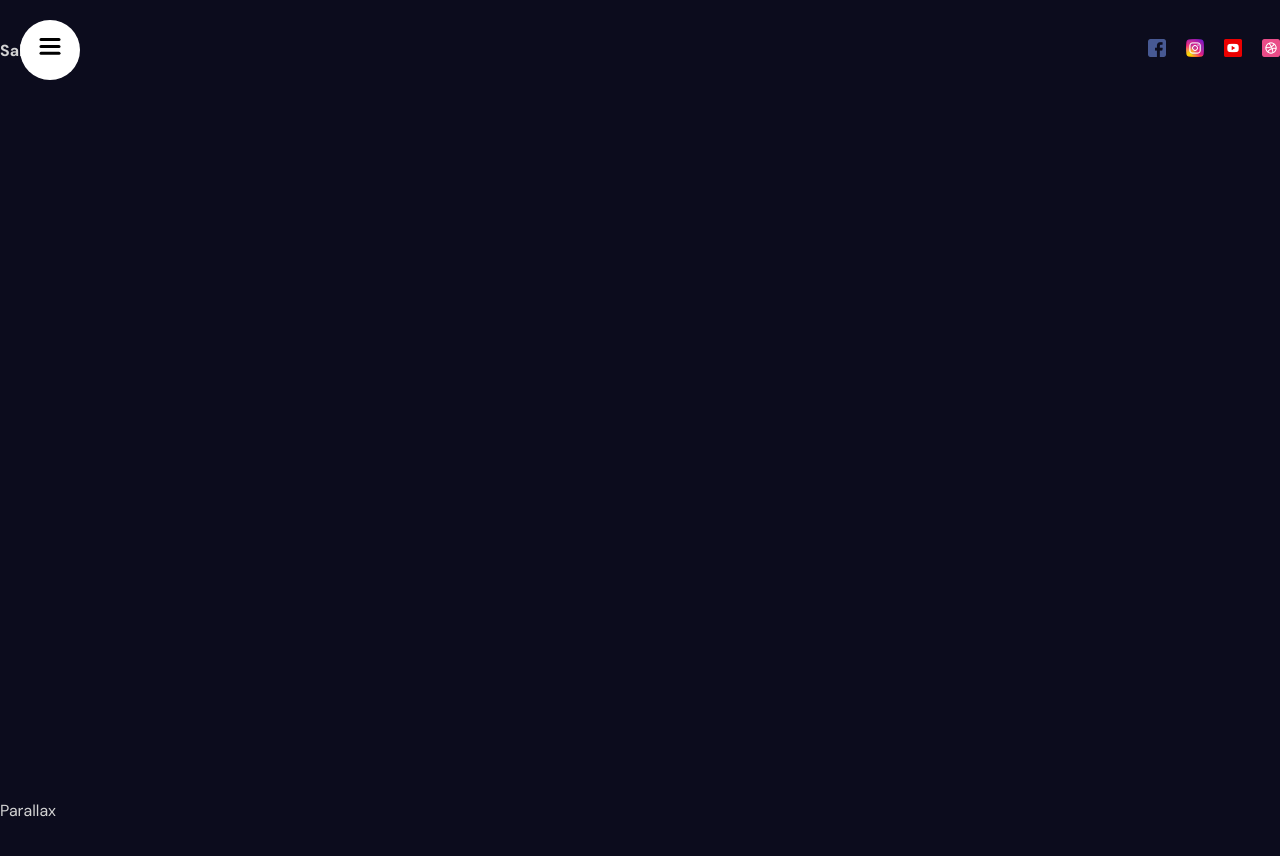
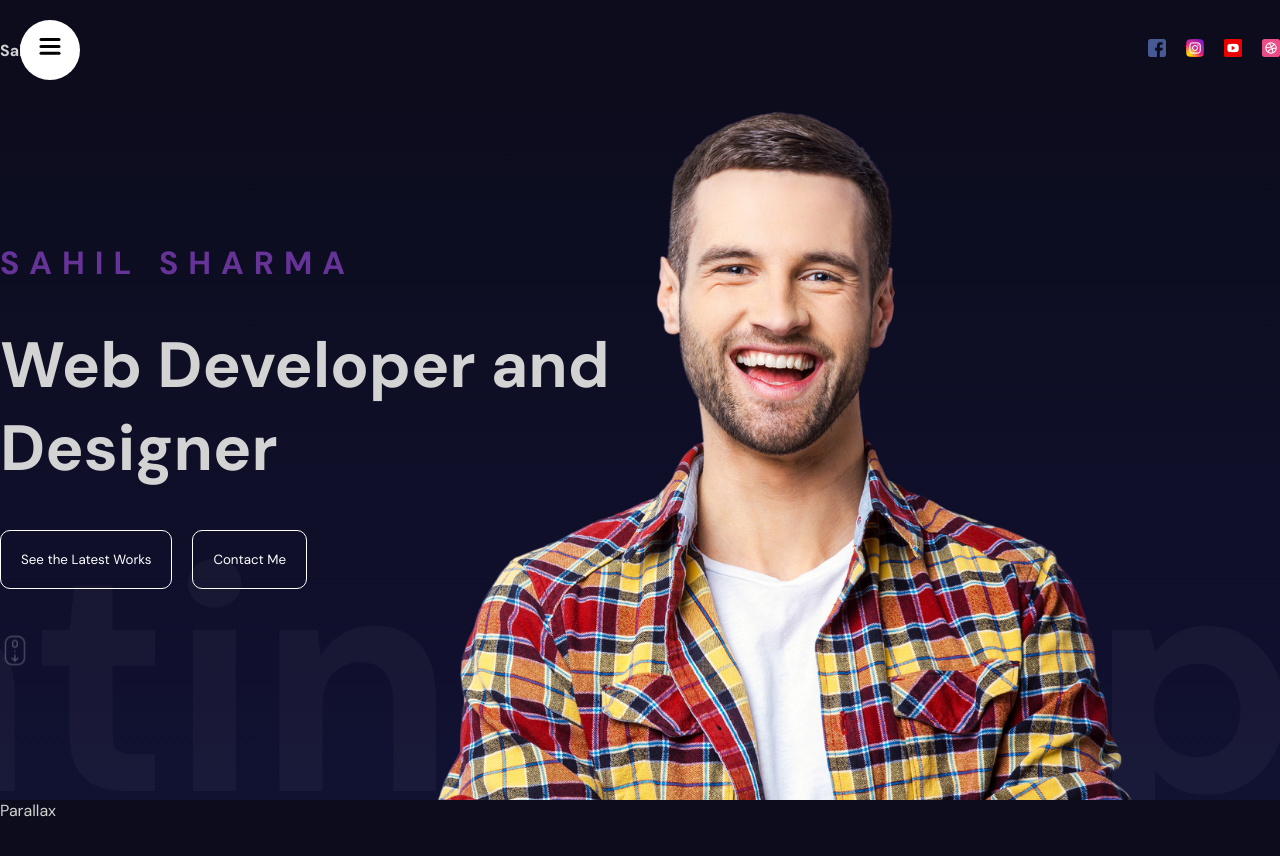
Before and after one commit to sahilsz/Portfolio-Demo, a React (Vite) app: page / in a window 1280 px wide. Shown: the top 856 px of the page. Built offline with nearby package versions, Linux system fonts and the light colour scheme.

Commit message:
Add Hero Section

```diff
--- a/src/App.jsx
+++ b/src/App.jsx
@@ -1,3 +1,4 @@
+import Hero from "./components/hero/Hero";
 import Navbar from "./components/navbar/Navbar";
 
 const App = () => {
@@ -5,6 +6,7 @@ const App = () => {
     <div>
       <section id="Homepage">
         <Navbar />
+        <Hero />
       </section>
       <section id="Services">Parallax</section>
       <section>Services</section>
--- /dev/null
+++ b/src/components/hero/Hero.jsx
@@ -0,0 +1,80 @@
+import "./hero.css";
+import { motion } from "framer-motion";
+
+const textVariants = {
+  initial: {
+    x: -500,
+    opacity: 0,
+  },
+  animate: {
+    x: 0,
+    opacity: 1,
+    transition: {
+      duration: 1,
+      staggerChildren: 0.1,
+    },
+  },
+  scrollButton: {
+    opacity: 0,
+    y: 10,
+    transition: {
+      duration: 2,
+      repeat: Infinity,
+    },
+  },
+};
+
+const sliderVarients = {
+  intial: {
+    x: 0,
+  },
+  animate: {
+    x: "-220%",
+    transition: {
+      repeat: Infinity,
+      reapeatType: "mirror",
+      duration: 20,
+    },
+  },
+};
+export default function Hero() {
+  return (
+    <div className="hero">
+      <div className="wrapper">
+        <motion.div
+          className="textContainer"
+          variants={textVariants}
+          initial="initial"
+          animate="animate"
+        >
+          <motion.h2 variants={textVariants}>Sahil Sharma</motion.h2>
+          <motion.h1 variants={textVariants}>
+            Web Developer and Designer
+          </motion.h1>
+          <motion.div className="buttons" variants={textVariants}>
+            <motion.button variants={textVariants}>
+              See the Latest Works
+            </motion.button>
+            <motion.button variants={textVariants}>Contact Me</motion.button>
+          </motion.div>
+          <motion.img
+            variants={textVariants}
+            animate="scrollButton"
+            src="/scroll.png"
+          />
+        </motion.div>
+      </div>
+      <motion.div
+        className="slidingTextContainer"
+        variants={sliderVarients}
+        initial="initial"
+        animate="animate"
+      >
+        Creating Exploring Developing Experimenting
+      </motion.div>
+      <div className="imageContainer">
+        <img src="/hero.png" alt="Hero" />
+      </div>
+    </div>
+  );
+}
--- /dev/null
+++ b/src/components/hero/hero.css
@@ -0,0 +1,64 @@
+.hero {
+  height: calc(100vh - 100px);
+  overflow: hidden;
+  background: linear-gradient(180deg, #0c0c1d, #111132);
+  position: relative;
+}
+
+.wrapper {
+  max-width: 1366px;
+  height: 100%;
+  margin: auto;
+}
+
+.textContainer {
+  height: 100%;
+  width: 50%;
+  display: flex;
+  flex-direction: column;
+  /* align-items: center; */
+  justify-content: center;
+  gap: 40px;
+}
+
+.textContainer img {
+  width: 30px;
+}
+
+.textContainer h2 {
+  color: rebeccapurple;
+  text-transform: uppercase;
+  font-size: 2rem;
+  letter-spacing: 10px;
+}
+
+.textContainer h1 {
+  font-size: 4rem;
+}
+
+.buttons button {
+  padding: 20px;
+  border: 1px solid white;
+  border-radius: 10px;
+  color: white;
+  background-color: transparent;
+  margin-right: 20px;
+  cursor: pointer;
+  font-weight: 400;
+}
+
+.slidingTextContainer {
+  font-size: 40vh;
+  position: absolute;
+  bottom: -90px;
+  white-space: nowrap;
+  color: #ffffff09;
+  width: 50%;
+  font-weight: bold;
+}
+.imageContainer {
+  height: 100%;
+  position: absolute;
+  top: 0;
+  right: 0;
+}
--- a/src/components/sidebar/sidebar.css
+++ b/src/components/sidebar/sidebar.css
@@ -31,7 +31,7 @@
   font-size: 40px;
 }
 
-button {
+.sidebar button {
   width: 50px;
   height: 50px;
   border-radius: 50%;
```
